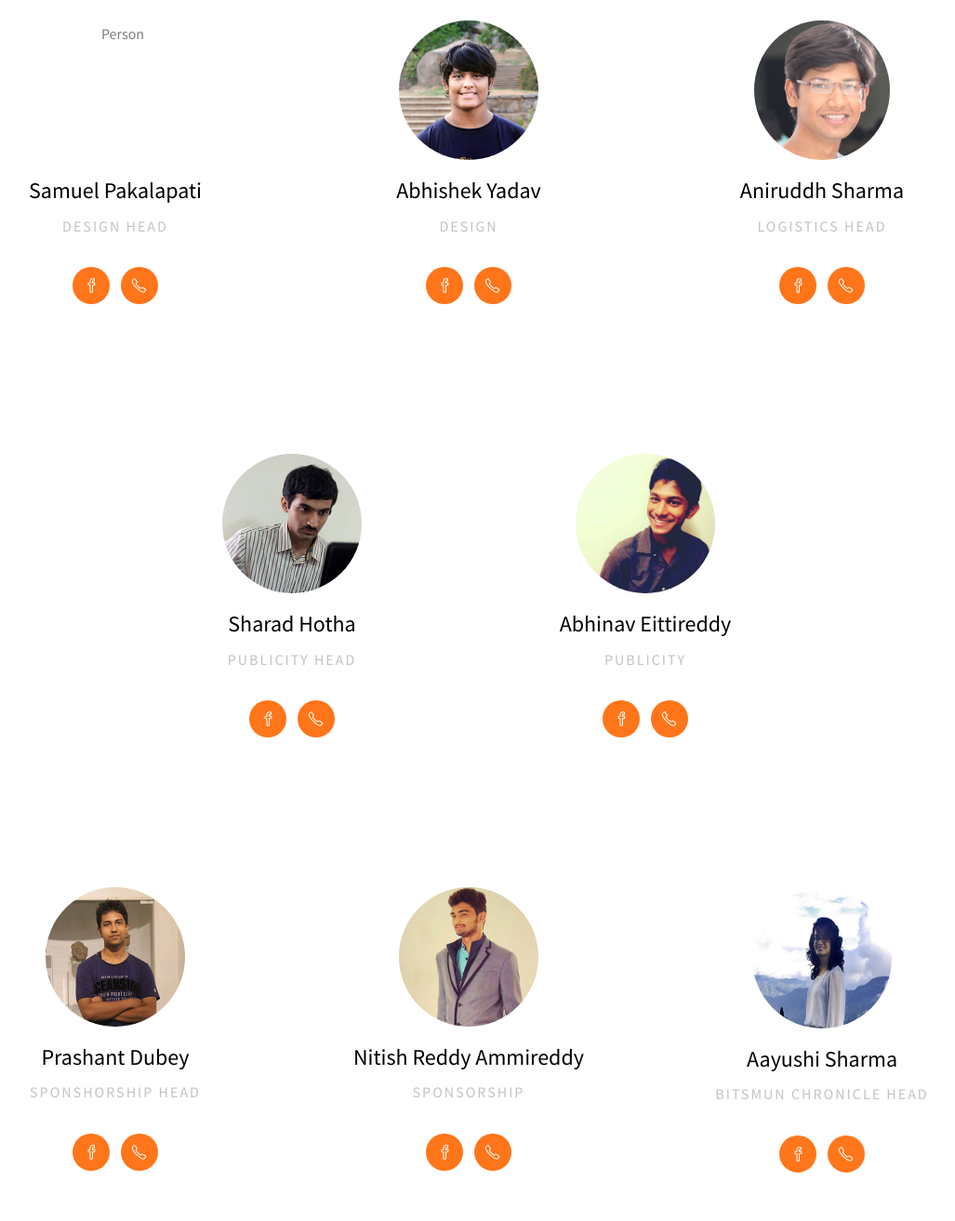
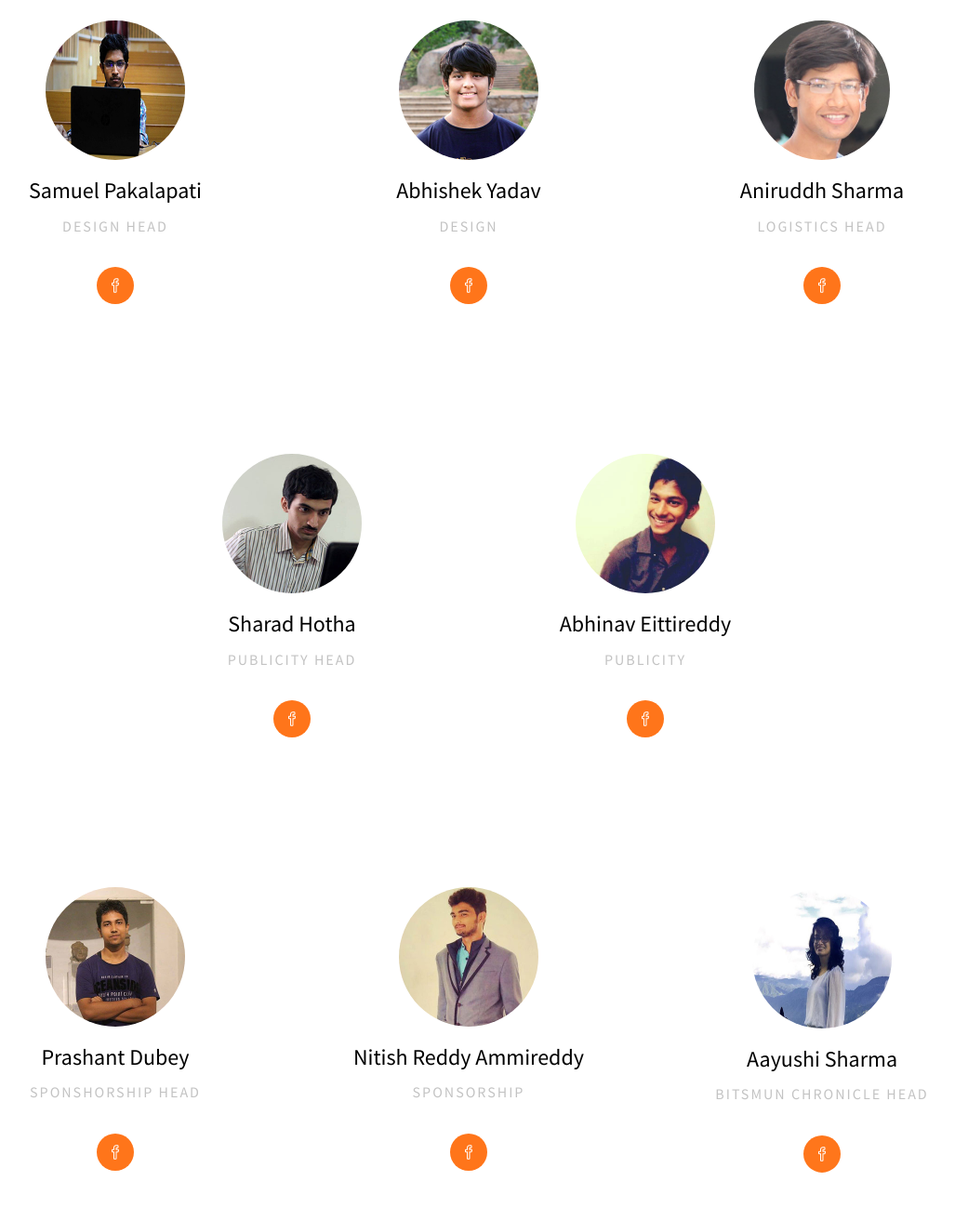
Before and after one commit to BITSMUN/BITSMUN.github.io, a plain HTML site: page index.html in a window 1280 px wide. Shown: the part 6255-7568 px from the top of the page at 93% size, without its empty margins (136-1163 px from the left). Drawn offline with nearby package versions, Linux system fonts and the light colour scheme; some packages are replaced by stand-ins of ours; files whose address does not match are found by name.

Commit message:
added photo

```diff
--- a/index.html
+++ b/index.html
@@ -422,12 +422,12 @@
 					<div class="row row-bottom-padded-lg">
 						<div class="col-md-4 text-center to-animate">
 							<div class="person">
-								<img src="images/" class="img-responsive img-rounded" alt="Person">
+								<img src="images/samuel.jpg" class="img-responsive img-rounded" alt="Person">
 								<h3 class="name">Samuel Pakalapati</h3>
 								<div class="position">Design Head</div>
 								<ul class="social social-circle">
 									<li><a href="https://www.facebook.com/profile.php?id=100004298925442" target="_blank"><i class="icon-social-facebook"></i></a></li>
-									<li><a href="#"><i class="icon-phone"></i></a></li>
+									<!-- <li><a href="#"><i class="icon-phone"></i></a></li> -->
 									<!-- <li><a href="#"><i class="icon-envelop"></i></a></li> -->
 								</ul>
 							</div>
@@ -439,7 +439,7 @@
 								<div class="position">Design</div>
 								<ul class="social social-circle">
 									<li><a href="https://www.facebook.com/profile.php?id=100000513640766" target="_blank"><i class="icon-social-facebook"></i></a></li>
-									<li><a href="#"><i class="icon-phone"></i></a></li>
+									<!-- <li><a href="#"><i class="icon-phone"></i></a></li> -->
 									<!-- <li><a href="#"><i class="icon-envelop"></i></a></li> -->
 								</ul>
 							</div>
@@ -451,7 +451,7 @@
 								<div class="position">Logistics Head</div>
 								<ul class="social social-circle">
 									<li><a href="#" target="_blank"><i class="icon-social-facebook"></i></a></li>
-									<li><a href="#"><i class="icon-phone"></i></a></li>
+									<!-- <li><a href="#"><i class="icon-phone"></i></a></li> -->
 									<!-- <li><a href="#"><i class="icon-envelop"></i></a></li> -->
 								</ul>
 							</div>
@@ -465,7 +465,7 @@
 								<div class="position">Publicity Head</div>
 								<ul class="social social-circle">
 									<li><a href="https://www.facebook.com/aniruddh.sharma.182" target="_blank"><i class="icon-social-facebook"></i></a></li>
-									<li><a href="#"><i class="icon-phone"></i></a></li>
+									<!-- <li><a href="#"><i class="icon-phone"></i></a></li> -->
 									<!-- <li><a href="#"><i class="icon-envelop"></i></a></li> -->
 								</ul>
 							</div>
@@ -477,7 +477,7 @@
 								<div class="position">Publicity</div>
 								<ul class="social social-circle">
 									<li><a href="https://www.facebook.com/abhinav.eittireddy" target="_blank"><i class="icon-social-facebook"></i></a></li>
-									<li><a href="#"><i class="icon-phone"></i></a></li>
+									<!-- <li><a href="#"><i class="icon-phone"></i></a></li> -->
 								</ul>
 							</div>
 						</div>
@@ -490,7 +490,7 @@
 								<div class="position">Sponshorship Head</div>
 								<ul class="social social-circle">
 									<li><a href="https://www.facebook.com/prashant.dubey.71" target="_blank"><i class="icon-social-facebook"></i></a></li>
-									<li><a href=""><i class="icon-phone"></i></a></li>
+									<!-- <li><a href=""><i class="icon-phone"></i></a></li> -->
 									<!-- <li><a href="#"><i class="icon-envelop"></i></a></li> -->
 								</ul>
 							</div>
@@ -502,7 +502,7 @@
 								<div class="position">Sponsorship</div>
 								<ul class="social social-circle">
 									<li><a href="https://www.facebook.com/nitishreddy.amireddy" target="_blank"><i class="icon-social-facebook"></i></a></li>
-									<li><a href="#"><i class="icon-phone"></i></a></li>
+									<!-- <li><a href="#"><i class="icon-phone"></i></a></li -->
 								</ul>
 							</div>
 						</div>
@@ -513,7 +513,7 @@
 								<div class="position">BITSMUN Chronicle Head</div>
 								<ul class="social social-circle">
 									<li><a href="https://www.facebook.com/profile.php?id=100005420329252" target="_blank"><i class="icon-social-facebook"></i></a></li>
-									<li><a href="#"><i class="icon-phone"></i></a></li>
+									<!-- <li><a href="#"><i class="icon-phone"></i></a></li> -->
 								</ul>
 							</div>
 						</div>
```
Also changed, not shown: images/samuel.jpg (added).
